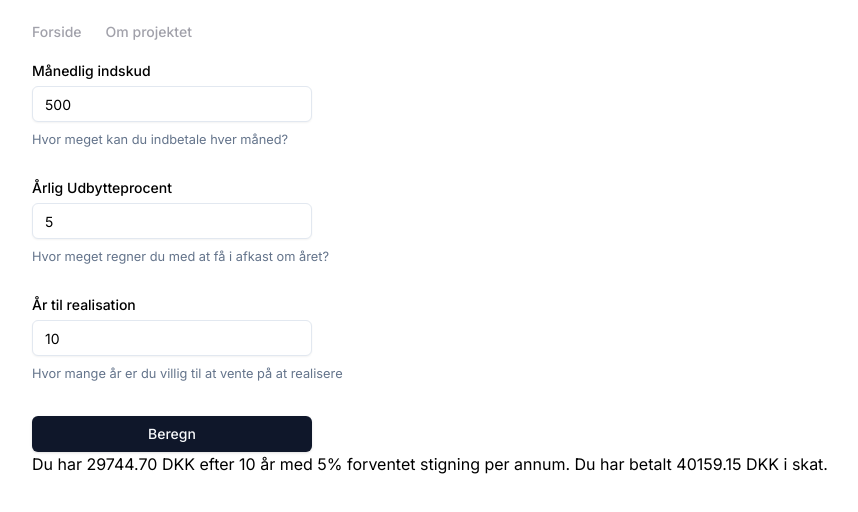
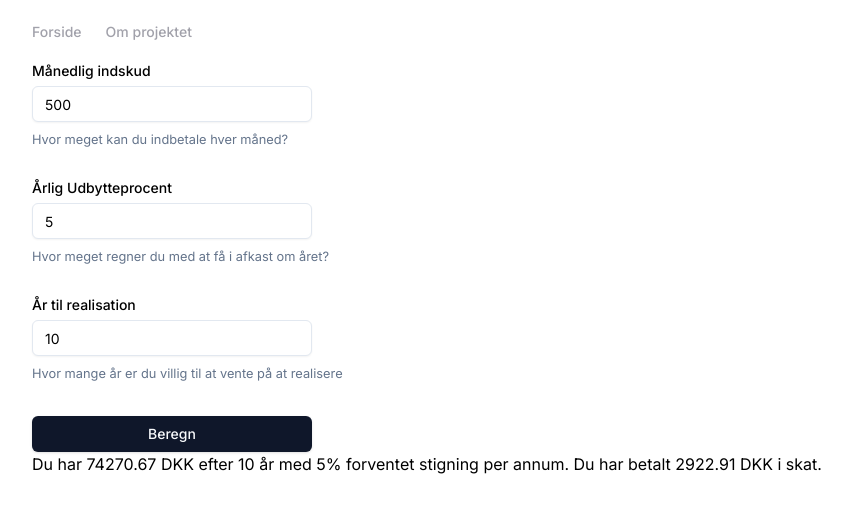
Before and after one commit to barrybtw/aktiesparekonto, a Next.js app: page / in a window 1280 px wide. Both pictures are taken after a click on the button "Beregn". Shown: the top 512 px of the page, without its empty margins (16-874 px from the left). Built offline with nearby package versions, Linux system fonts and the light colour scheme.

Commit message:
fix projections, taxes were done wrong, todo fix stores

```diff
--- a/components/projections.tsx
+++ b/components/projections.tsx
@@ -2,6 +2,23 @@
 
 import { useCalculatorStore } from '@/stores/calculator-store';
 import { useMemo } from 'react';
+
+type years = Partial<{
+  [key: number]: {
+    value_this_year: number;
+    profit_this_year: number;
+    taxes_to_pay_this_year: number;
+    monthStore: months;
+  };
+}>;
+type months = Partial<{
+  [key: number]: {
+    value_this_month: number;
+    profit_this_month: number;
+  };
+}>;
+
+const taxes_yearly_rate = 0.17 as const;
 
 export default function Projections() {
   const {
@@ -11,37 +28,68 @@ export default function Projections() {
     ..._setters
   } = useCalculatorStore();
 
-  const { value, taxes } = useMemo(() => {
-    let starting_value = 0;
-    let taxes_yearly_rate = 0.17;
-    let taxes_has_taken = 0;
+  const { value, taxes, stores } = useMemo(() => {
+    let monthStore = {} as months;
+    let yearStore = {} as years;
+
+    if (isNaN(monthlyPayment)) return { value: 0, taxes: 0 };
+
+    let from_start_to_end = 0;
+    let taxes_from_start_to_end = 0;
+
     let monthly_rate = 1 + estimatedReturnInPercent / 100 / 12;
 
-    // For each year
-    for (let year = 0; year < yearsToLookAhead; year++) {
-      // For each month
-      for (let month = 0; month < 12; month++) {
+    [...Array(yearsToLookAhead ?? 0)].forEach((_, year) => {
+      let profit_this_year = 0;
+      [...Array(12)].forEach((_, month) => {
+        let profit_this_month = 0;
         // Ignore the first month since the you don't get the interest until the end of the month
-        if (month != 0 || year != 0) starting_value *= monthly_rate;
-        starting_value += monthlyPayment;
-      }
+        if (month != 0 || year != 0)
+          profit_this_month =
+            from_start_to_end * monthly_rate - from_start_to_end;
 
-      // Pay taxes
-      let tax_to_pay = starting_value * taxes_yearly_rate;
-      taxes_has_taken += tax_to_pay;
-      starting_value -= tax_to_pay;
-    }
+        from_start_to_end += monthlyPayment + profit_this_month;
 
-    return { value: starting_value.toFixed(2), taxes: taxes_has_taken };
+        profit_this_year += profit_this_month;
+
+        monthStore[month] = {
+          value_this_month: from_start_to_end,
+          profit_this_month: profit_this_month,
+        };
+      });
+
+      // Pay yearly taxes
+      let tax_to_pay = profit_this_year * taxes_yearly_rate;
+      taxes_from_start_to_end += tax_to_pay;
+      from_start_to_end -= tax_to_pay;
+
+      yearStore[year] = {
+        value_this_year: from_start_to_end,
+        profit_this_year: profit_this_year,
+        taxes_to_pay_this_year: tax_to_pay,
+      };
+    });
+
+    return {
+      value: from_start_to_end.toFixed(2),
+      taxes: taxes_from_start_to_end.toFixed(2),
+      stores: {
+        monthStore,
+        yearStore,
+      },
+    };
   }, [monthlyPayment, estimatedReturnInPercent, yearsToLookAhead]);
 
-  if (isNaN(monthlyPayment)) return null;
+  if (isNaN(monthlyPayment) || isNaN(yearsToLookAhead)) return null;
+
+  console.table(stores?.monthStore);
+  console.table(stores?.yearStore);
 
   return (
     <div className='flex flex-col space-y-4'>
       Du har {value} DKK efter {yearsToLookAhead} år med{' '}
       {estimatedReturnInPercent}% forventet stigning per annum. Du har betalt{' '}
-      {taxes.toFixed(2)} DKK i skat.
+      {taxes} DKK i skat.
     </div>
   );
 }
```
